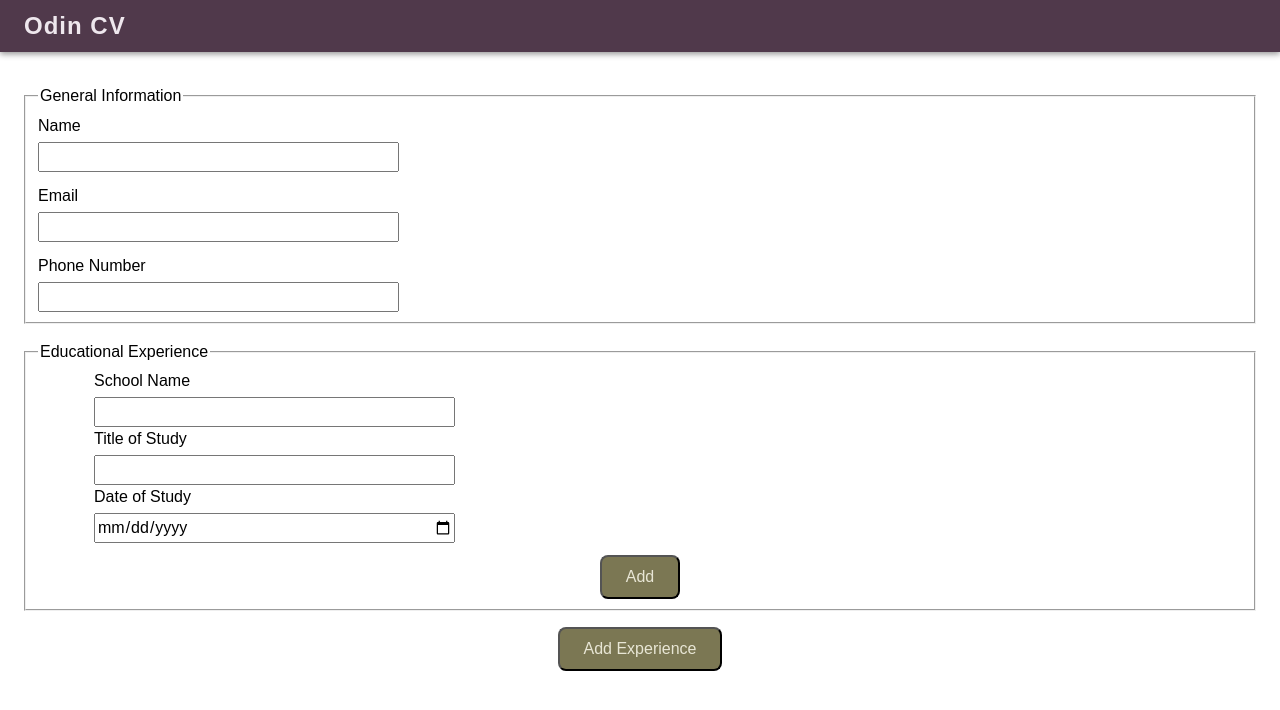
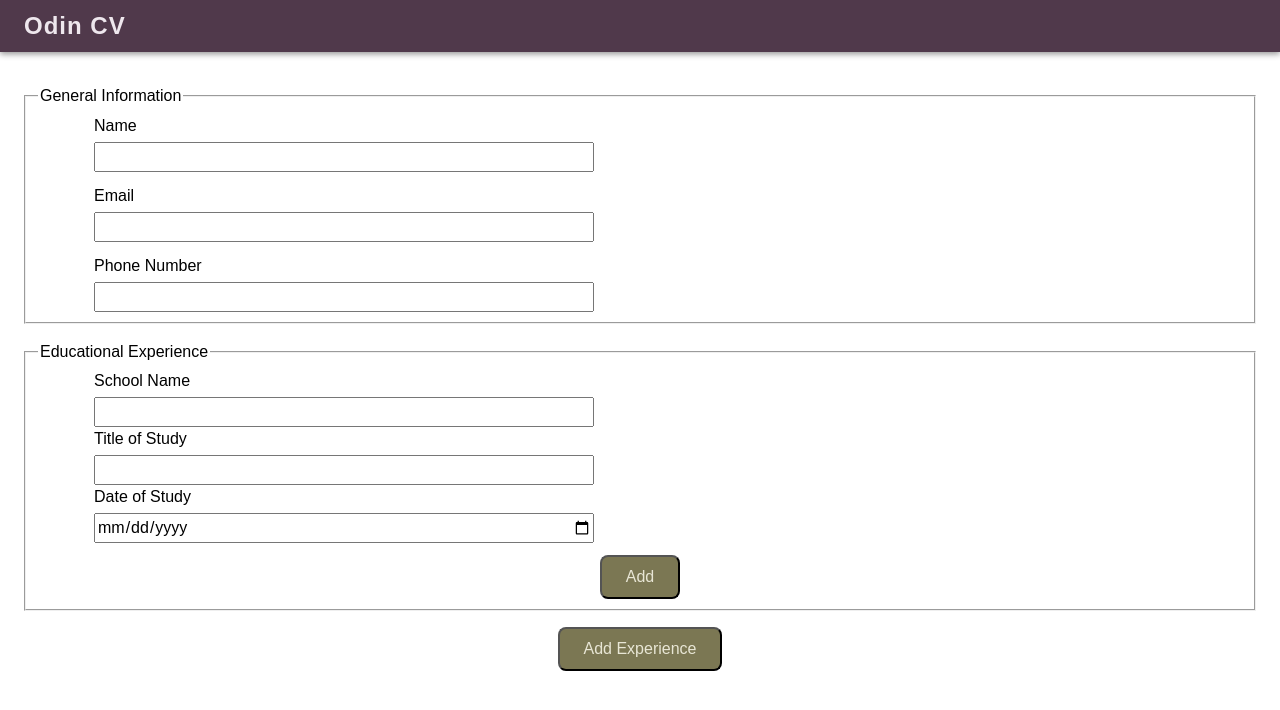
Before and after one commit to lymyr/odin-cv, a React (Vite) app: page / in a window 1280 px wide. Shown: the top 710 px of the page. Built offline with nearby package versions, Linux system fonts and the light colour scheme.

Commit message:
merged .css related to Form.jsx to Form.css

```diff
--- a/src/components/Buttons/AddButton.jsx
+++ b/src/components/Buttons/AddButton.jsx
@@ -1,4 +1,4 @@
-import "../../styles/Buttons/FieldButton.css"
+import "../../styles/Form.css"
 
 export default function AddButton({text="Add", handleClick=()=>{}, willDel=false}) {
     return (
--- a/src/components/Form.jsx
+++ b/src/components/Form.jsx
@@ -2,7 +2,6 @@ import GroupField from "./GroupField.jsx";
 import Input from "./Input";
 import AddButton from "./Buttons/AddButton.jsx";
 import "../styles/Form.css"
-import "../styles/Input.css"
 import { useState } from "react";
 
 export default function Form({applicant, setApplicant}) {
@@ -107,6 +106,7 @@ export default function Form({applicant, setApplicant}) {
                                 </Input>
                             </div>
                         </div>
+
                 )})}
                 <AddButton handleClick={addEducation}></AddButton>
             </GroupField>
@@ -124,7 +124,7 @@ export default function Form({applicant, setApplicant}) {
                                     <Input label="Position Title" id={`position-${exp.id}`}></Input>
                                     <div className="input-label">
                                         <label htmlFor={`responsibilities-${exp.id}`}>Responsibilities</label>
-                                        <textarea id={`responsibilities-${exp.id}`}></textarea>
+                                        <textarea wrap='soft' id={`responsibilities-${exp.id}`} placeholder="Separate using 'enter' or new line"></textarea>
                                     </div>
                                     <Input label="From" id={`work-start-date-${exp.id}`} type="date"></Input>
                                     <Input label="To" id={`work-end-date-${exp.id}`} type="date"></Input>
--- a/src/components/GroupField.jsx
+++ b/src/components/GroupField.jsx
@@ -1,4 +1,4 @@
-import "../styles/GroupField.css"
+import "../styles/Form.css"
 export default function GroupField({text="", children}) {
     return (
         <fieldset>
--- a/src/components/Input.jsx
+++ b/src/components/Input.jsx
@@ -1,4 +1,4 @@
-import "../styles/Input.css"
+import "../styles/Form.css"
 
 export default function Input({label="", type="text", id, handleChange=()=>{}}) {
     return (
--- a/src/styles/Buttons/FieldButton.css
+++ /dev/null
@@ -1,8 +0,0 @@
-.field-button {
-    background-color: var(--accent-color);
-    color: var(--accent-text-color);
-    width: fit-content;
-    padding: 8px 24px;
-    border-radius: 8px;
-    margin: auto;
-}
--- a/src/styles/Form.css
+++ b/src/styles/Form.css
@@ -1,17 +1,31 @@
 form {
+    --del-color: red;
+    --del-button-size: 32px;
+    --form-gap: 16px;
+    --field-set-gap: 12px;
+    --input-label-gap: 4px;
+    --input-wrapper-gap: 24px;
+
     display: flex;
     flex-direction: column;
     gap: var(--form-gap);
     padding: 32px var(--inline-space);
+    align-items: center;
 
-    --del-color: red;
-    --del-button-size: 32px;
+}
+
+fieldset {
+    display: flex;
+    flex-direction: column;
+    gap: var(--field-set-gap);
+    width: 100%;
+    max-width: 600px;
 }
 
 .input-wrapper {
     display:grid;
-    grid-template-columns: var(--del-button-size) 100%;
-    gap: 24px;
+    grid-template-columns: var(--del-button-size) 1fr;
+    gap: var(--input-wrapper-gap);
     align-items: center;
 }
 
@@ -35,3 +49,36 @@ form {
     color: white;
     cursor: pointer;
 }
+
+.input-label {
+    display: flex;
+    flex-direction: column;
+    gap: var(--input-label-gap);
+}
+
+.input-label textarea {
+    width: 100%;
+    resize: vertical;
+}
+
+.field-button {
+    background-color: var(--accent-color);
+    color: var(--accent-text-color);
+    width: fit-content;
+    padding: 8px 24px;
+    border-radius: 8px;
+    margin: auto;
+}
+
+@media screen and (min-width: 600px) {
+    fieldset:not(:has(.input-wrapper)) > *:not(legend) {
+        margin-left: calc(var(--input-wrapper-gap) + var(--del-button-size));
+    }
+    fieldset {
+        max-width: 100%;
+    }
+
+    .input-label {
+        max-width: 500px;
+    }
+}
--- a/src/styles/GroupField.css
+++ /dev/null
@@ -1,5 +0,0 @@
-fieldset {
-    display: flex;
-    flex-direction: column;
-    gap: var(--field-set-gap);
-}
--- a/src/styles/Input.css
+++ /dev/null
@@ -1,10 +0,0 @@
-.input-label {
-    display: flex;
-    flex-direction: column;
-    gap: var(--input-label-gap);
-}
-
-.input-label textarea,
-.input-label input {
-    max-width: 30%;
-}
```
